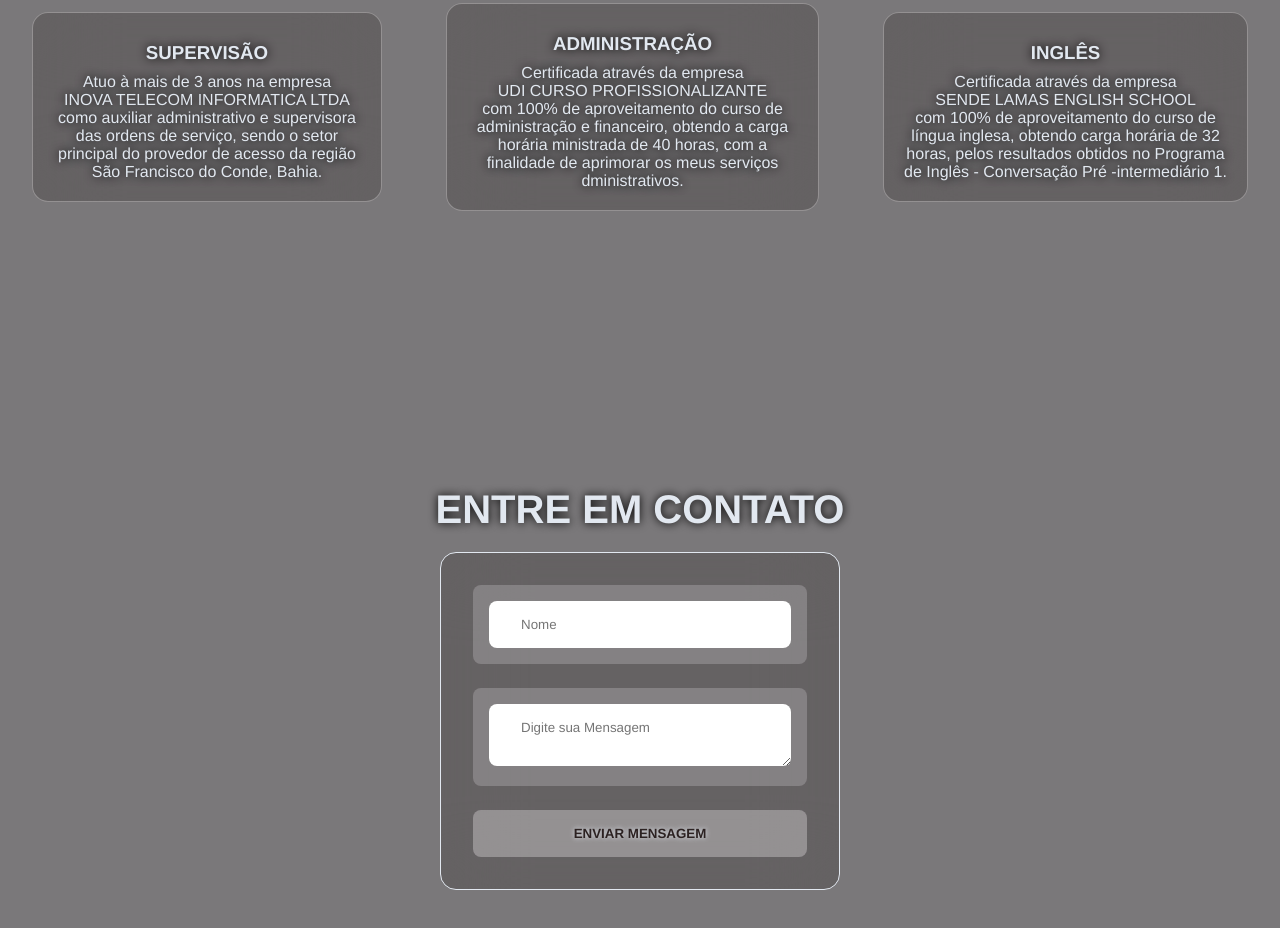
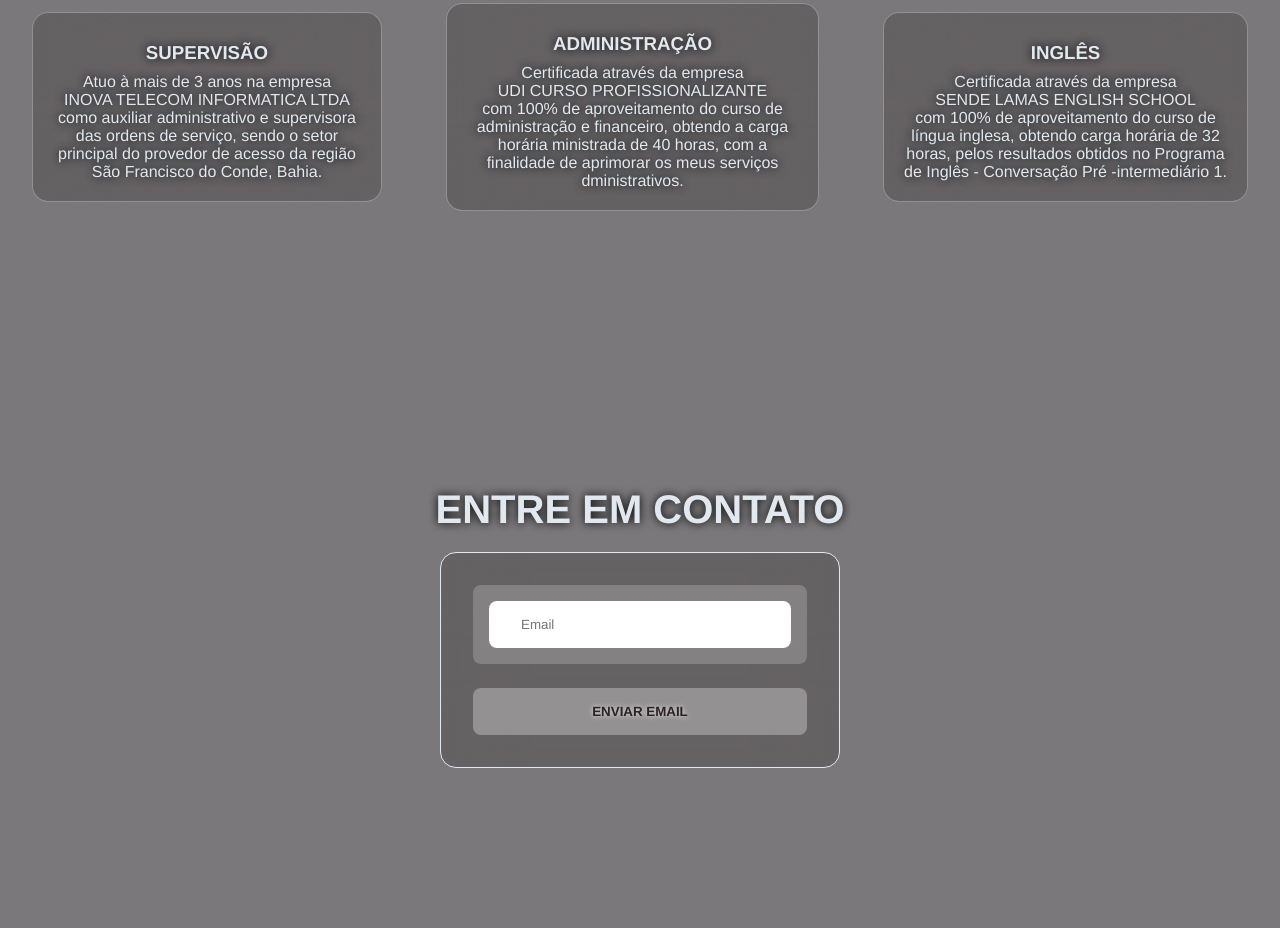
Before and after one commit to IasminLuise/portfolio, a plain HTML site: page index.html in a window 1280 px wide. Shown: the part 1729-2657 px from the top of the page. After the commit the page ends 2593 px from the top, so only its background shows below. Drawn offline with Linux system fonts and the light colour scheme.

Commit message:
index.html

```diff
--- a/index.html
+++ b/index.html
@@ -95,13 +95,10 @@
 
     <form class="formulario">
         <div class="form" id="form1">
-            <input  class="nome-form" id="nome-msg"  placeholder="Nome" required>
-        </div>
-        <div class="form" id="form2">
-            <textarea class="text-form" id="text-msg" placeholder="Digite sua Mensagem" required></textarea>
+            <input  class="nome-form" id="nome-msg"  placeholder="Email" required>
         </div>
 
-        <a href="https://wa.me/5571986319811"><button class="botao-form">ENVIAR MENSAGEM</button></a>
+        <a href="mailto:iasminluise14@gmail.com"> <button class="botao-form">ENVIAR EMAIL</button> </a>
 
     </form>
 
```
